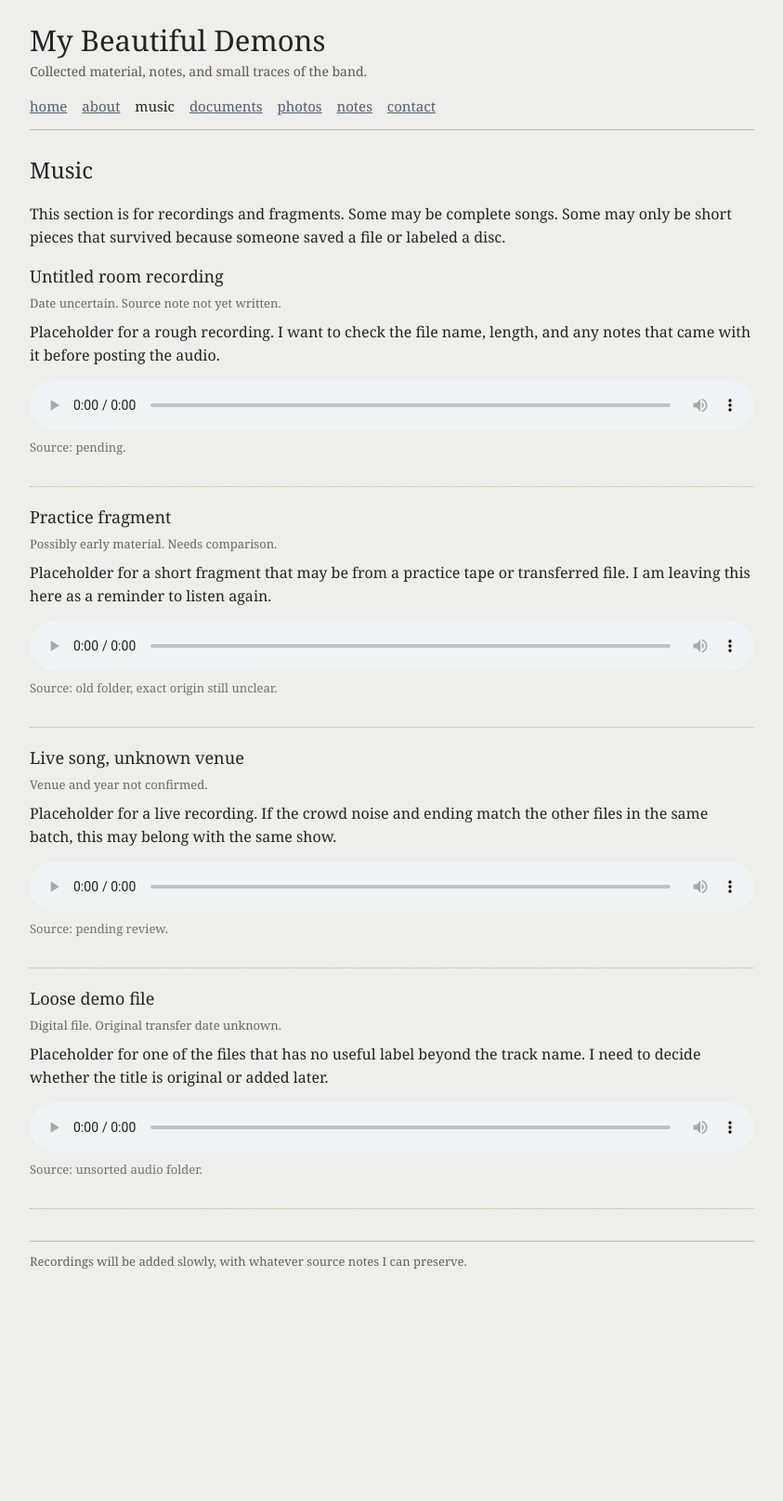
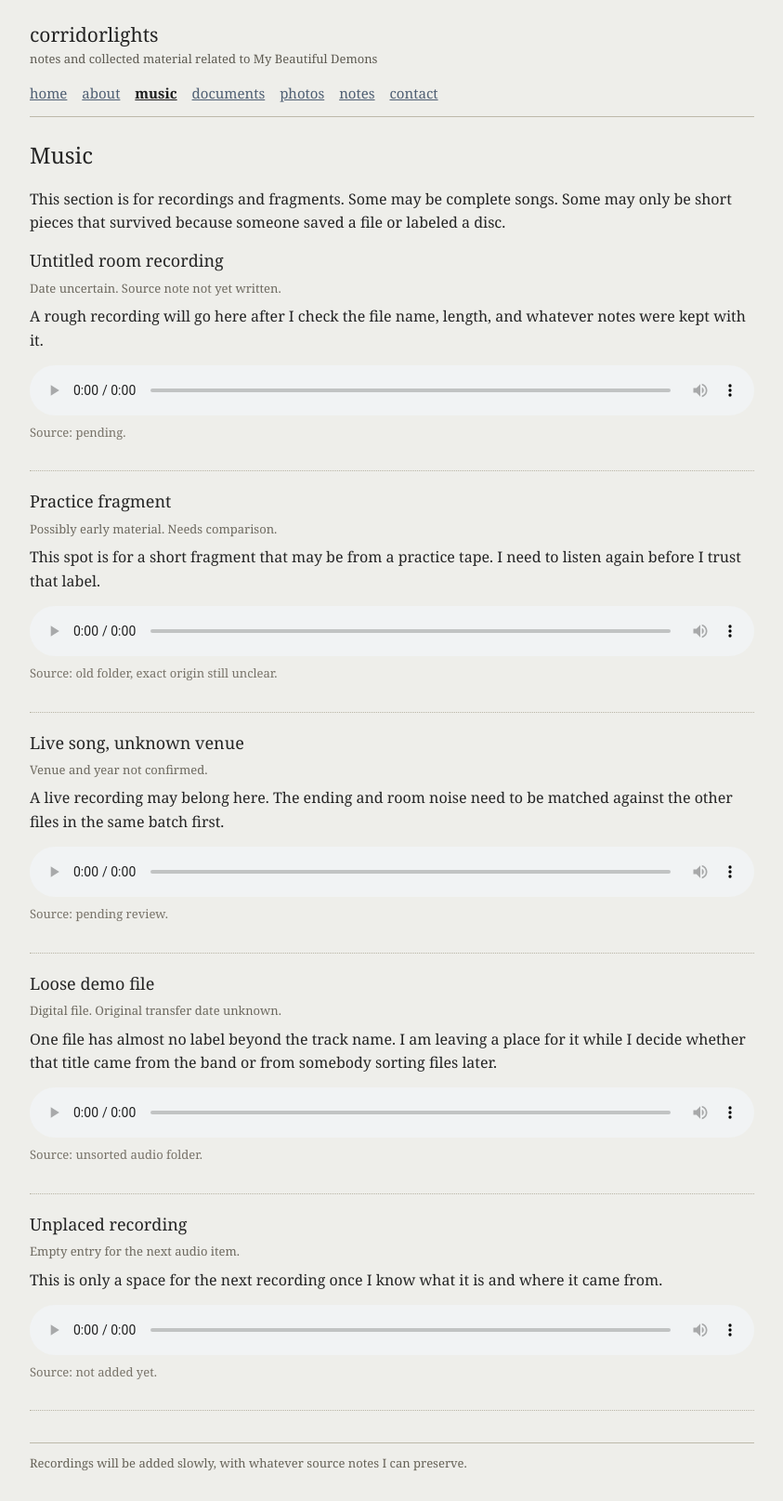
Before and after one commit to AILean-ops/beautiful-demons, a website: page public/music.html in a window 1280 px wide. Shown: the whole page at 93% size, without its empty margins (218-1061 px from the left). Before the commit the page ends 1398 px from the top, so only its background shows below. Drawn offline with Linux system fonts and the light colour scheme.

Commit message:
Refine archive site tone and placeholders

```diff
--- a/public/music.html
+++ b/public/music.html
@@ -9,8 +9,8 @@
   <body>
     <div class="page">
       <header class="top">
-        <p class="site-title"><a href="index.html">My Beautiful Demons</a></p>
-        <p class="tagline">Collected material, notes, and small traces of the band.</p>
+        <p class="site-title"><a href="index.html">corridorlights</a></p>
+        <p class="tagline">notes and collected material related to My Beautiful Demons</p>
         <nav class="nav" aria-label="Main navigation">
           <a href="index.html">home</a>
           <a href="about.html">about</a>
@@ -34,8 +34,8 @@
           <h2>Untitled room recording</h2>
           <p class="meta">Date uncertain. Source note not yet written.</p>
           <p>
-            Placeholder for a rough recording. I want to check the file name,
-            length, and any notes that came with it before posting the audio.
+            A rough recording will go here after I check the file name, length,
+            and whatever notes were kept with it.
           </p>
           <audio controls preload="none"></audio>
           <p class="source">Source: pending.</p>
@@ -45,8 +45,8 @@
           <h2>Practice fragment</h2>
           <p class="meta">Possibly early material. Needs comparison.</p>
           <p>
-            Placeholder for a short fragment that may be from a practice tape or
-            transferred file. I am leaving this here as a reminder to listen again.
+            This spot is for a short fragment that may be from a practice tape.
+            I need to listen again before I trust that label.
           </p>
           <audio controls preload="none"></audio>
           <p class="source">Source: old folder, exact origin still unclear.</p>
@@ -56,8 +56,8 @@
           <h2>Live song, unknown venue</h2>
           <p class="meta">Venue and year not confirmed.</p>
           <p>
-            Placeholder for a live recording. If the crowd noise and ending match
-            the other files in the same batch, this may belong with the same show.
+            A live recording may belong here. The ending and room noise need to
+            be matched against the other files in the same batch first.
           </p>
           <audio controls preload="none"></audio>
           <p class="source">Source: pending review.</p>
@@ -67,15 +67,27 @@
           <h2>Loose demo file</h2>
           <p class="meta">Digital file. Original transfer date unknown.</p>
           <p>
-            Placeholder for one of the files that has no useful label beyond the
-            track name. I need to decide whether the title is original or added
-            later.
+            One file has almost no label beyond the track name. I am leaving a
+            place for it while I decide whether that title came from the band or
+            from somebody sorting files later.
           </p>
           <audio controls preload="none"></audio>
           <p class="source">Source: unsorted audio folder.</p>
         </section>
 
-        <!-- Add new music entry below this line. -->
+        <!-- New music entry goes here. -->
+        <section class="entry">
+          <h2>Unplaced recording</h2>
+          <p class="meta">Empty entry for the next audio item.</p>
+          <p>
+            This is only a space for the next recording once I know what it is
+            and where it came from.
+          </p>
+          <audio controls preload="none"></audio>
+          <p class="source">Source: not added yet.</p>
+        </section>
+
+        <!-- Add next real recording above this line. -->
       </main>
 
       <footer class="footer">
--- a/public/style.css
+++ b/public/style.css
@@ -18,15 +18,16 @@ body {
 
 .top {
   border-bottom: 1px solid #bdb9aa;
-  margin-bottom: 24px;
+  margin-bottom: 22px;
   padding-bottom: 12px;
 }
 
 .site-title {
-  margin: 0 0 6px;
-  font-size: 31px;
+  margin: 0 0 4px;
+  font-size: 21px;
   font-weight: normal;
   line-height: 1.12;
+  letter-spacing: 0;
 }
 
 .site-title a {
@@ -37,7 +38,7 @@ body {
 .tagline {
   margin: 0;
   color: #5d5a51;
-  font-size: 14px;
+  font-size: 13px;
 }
 
 .nav {
@@ -53,8 +54,9 @@ body {
 }
 
 .nav a.current {
-  color: #242424;
-  text-decoration: none;
+  color: #1e1e1e;
+  font-weight: bold;
+  text-decoration: underline;
 }
 
 main {
@@ -71,7 +73,7 @@ h2 {
   border-bottom: 1px solid #cbc7b9;
   font-size: 18px;
   font-weight: normal;
-  margin: 30px 0 12px;
+  margin: 31px 0 11px;
   padding-bottom: 4px;
 }
 
@@ -128,21 +130,33 @@ a {
 }
 
 .box-row {
-  display: grid;
-  gap: 14px;
-  grid-template-columns: repeat(2, minmax(0, 1fr));
-  margin-top: 12px;
+  margin-top: 14px;
 }
 
 .artifact-box {
   background: #f5f4ee;
   border: 1px solid #c9c4b4;
+  margin-bottom: 16px;
   min-height: 128px;
   padding: 12px;
 }
 
+.artifact-box:nth-child(2) {
+  margin-left: 22px;
+  margin-bottom: 20px;
+}
+
+.artifact-box:nth-child(3) {
+  margin-right: 34px;
+  margin-bottom: 13px;
+}
+
+.artifact-box:nth-child(4) {
+  margin-left: 8px;
+}
+
 .artifact-box.tall {
-  min-height: 190px;
+  min-height: 178px;
 }
 
 .placeholder-mark {
@@ -177,7 +191,7 @@ audio {
   }
 
   .site-title {
-    font-size: 27px;
+    font-size: 20px;
   }
 
   .nav a {
@@ -185,7 +199,10 @@ audio {
     margin-right: 9px;
   }
 
-  .box-row {
-    grid-template-columns: 1fr;
+  .artifact-box:nth-child(2),
+  .artifact-box:nth-child(3),
+  .artifact-box:nth-child(4) {
+    margin-left: 0;
+    margin-right: 0;
   }
 }
```
Also changed, not shown: public/about.html (+3 -2 lines), public/contact.html (+3 -2 lines), public/documents.html (+8 -3 lines), public/index.html (+4 -3 lines), public/notes.html (+4 -3 lines), public/photos.html (+8 -3 lines).
